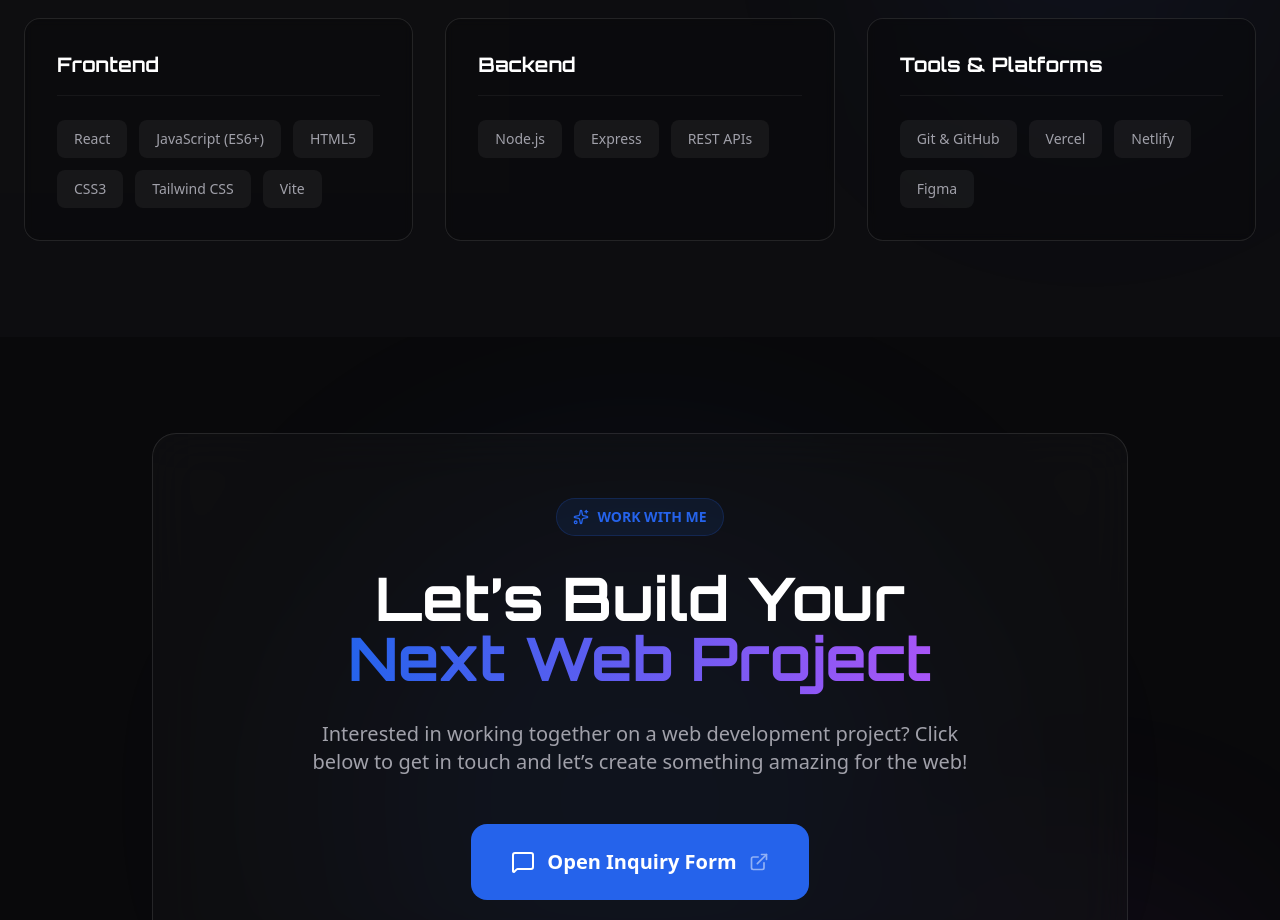
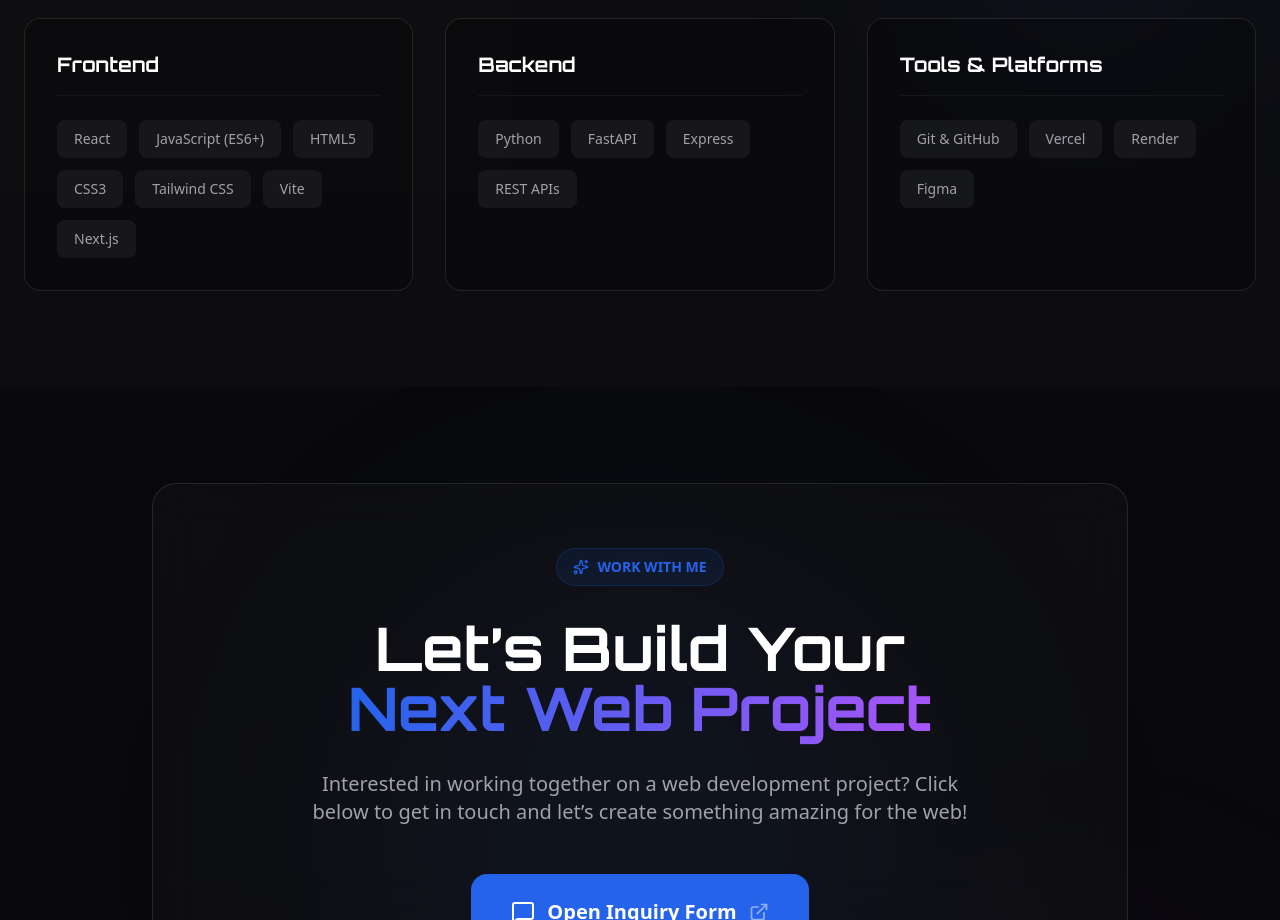
Before and after one commit to louis-salvosa0101/web-portfolio, a React (Vite) app: page / in a window 1280 px wide. Shown: the part 1840-2760 px from the top of the page. Built offline with nearby package versions, Linux system fonts and the light colour scheme.

Commit message:
update skills

```diff
--- a/src/components/Skills.jsx
+++ b/src/components/Skills.jsx
@@ -1,9 +1,9 @@
 import { motion } from 'framer-motion';
 
 const skills = [
-    { category: 'Frontend', items: ['React', 'JavaScript (ES6+)', 'HTML5', 'CSS3', 'Tailwind CSS', 'Vite'] },
-    { category: 'Backend', items: ['Node.js', 'Express', 'REST APIs'] },
-    { category: 'Tools & Platforms', items: ['Git & GitHub', 'Vercel', 'Netlify', 'Figma'] },
+    { category: 'Frontend', items: ['React', 'JavaScript (ES6+)', 'HTML5', 'CSS3', 'Tailwind CSS', 'Vite', 'Next.js'] },
+    { category: 'Backend', items: ['Python','FastAPI', 'Express', 'REST APIs'] },
+    { category: 'Tools & Platforms', items: ['Git & GitHub', 'Vercel', 'Render', 'Figma'] },
 ];
 
 const Skills = () => {
```
